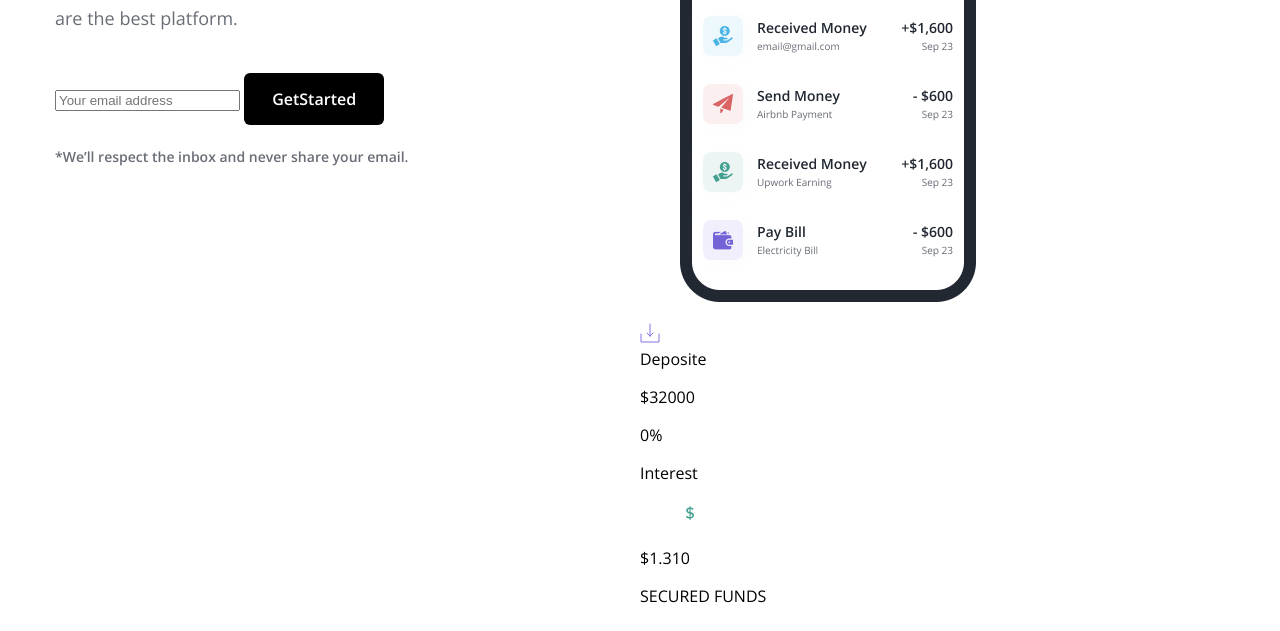
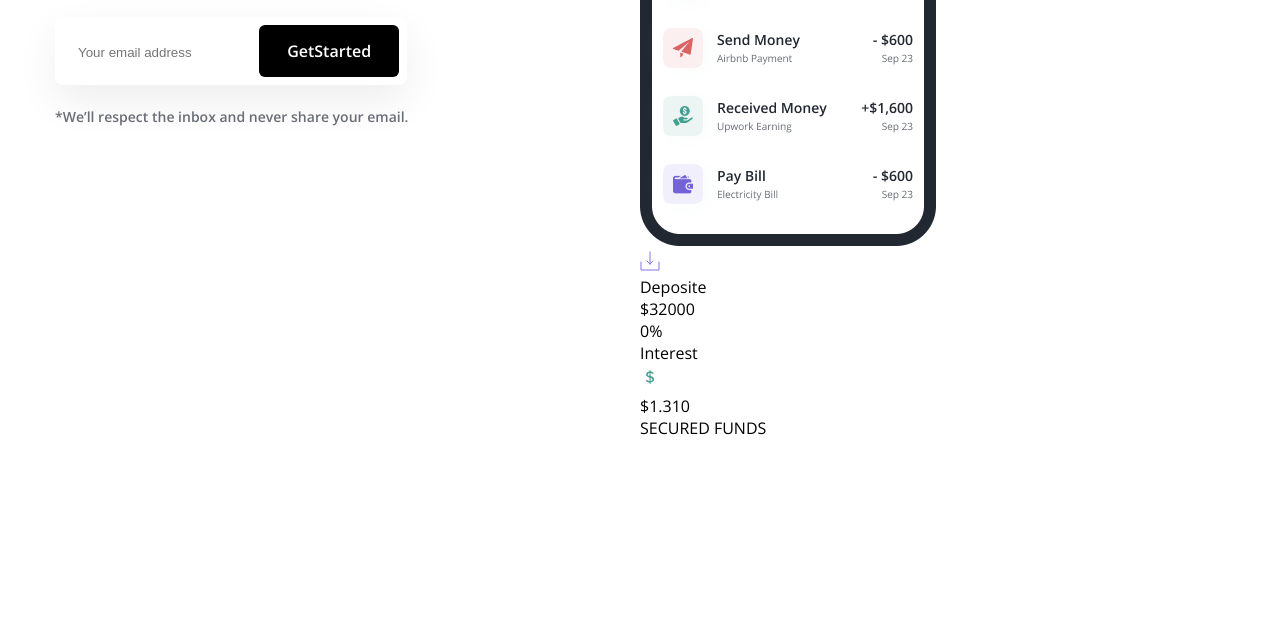
Before and after one commit to ThoBinh02qv/f8-htmlcss-05, a plain HTML site: page index.html in a window 1280 px wide. Shown: the part 468-1099 px from the top of the page. After the commit the page ends 907 px from the top, so only its background shows below. Drawn offline with nearby package versions, Linux system fonts and the light colour scheme.

Commit message:
continue hero part

```diff
--- a/assets/styles.css
+++ b/assets/styles.css
@@ -1,5 +1,7 @@
 * {
   box-sizing: border-box;
+  margin: 0;
+  padding: 0;
 }
 
 html {
@@ -130,7 +132,7 @@ a {
   font-size: 6rem;
   font-weight: 700;
   line-height: 1.16;
-  margin: 12px;
+  margin-top: 16px;
 }
 
 .hero__heading strong {
@@ -148,3 +150,17 @@ a {
 .hero__desc-level-3 {
   margin-top: 20px;
 }
+
+
+.hero__mail-input {
+  border: none;
+  outline: none;
+}
+
+.hero__mail {
+  padding: 8px 8px 8px 23px;
+  background-color: #FFF;
+  box-shadow: 0px 16px 42px 0px rgba(0, 0, 0, 0.07);
+  display: inline-block;
+  border-radius: 8px;
+}
--- a/index.html
+++ b/index.html
@@ -147,7 +147,7 @@
                 the best platform.
               </p>
               <form action="" class="hero__mail">
-                <input type="mail" id="mail" placeholder="Your email address" />
+                <input type="mail" id="mail" placeholder="Your email address" class="hero__mail-input"/>
                 <label for="mail" class="btn hero__mail-btn">GetStarted</label>
               </form>
               <p class="section-desc-level-3 hero__desc-level-3">
```
